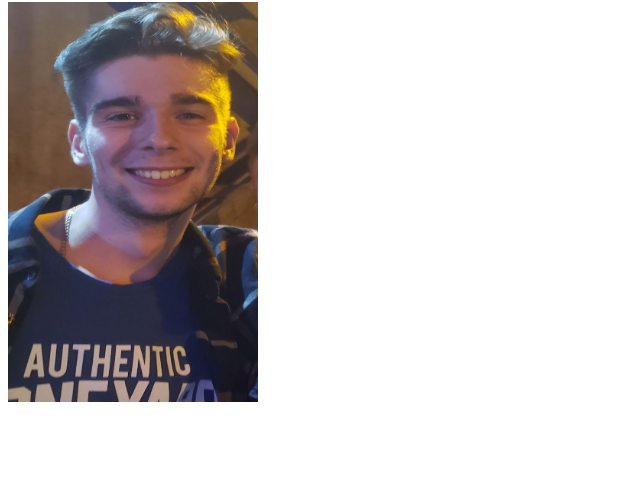
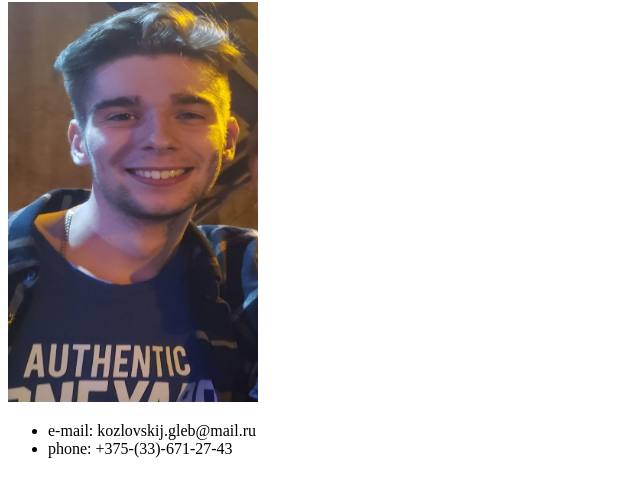
Before and after one commit to K-Dot911/rsschool-cv, a plain HTML site: page index.html in a window 1280 px wide. Shown: the part 78-574 px from the top of the page, without its empty margins (0-640 px from the left). Drawn offline with Linux system fonts and the light colour scheme.

Commit message:
feat: update social

```diff
--- a/index.html
+++ b/index.html
@@ -16,6 +16,14 @@
             <img src="Style/photo_2020-02-15_20-01-48.jpg" alt="Me" width="250" height="400">
           </div>
         </section>
+        <section class="social-info">
+          <div class="social">
+            <ul class="social-list">
+              <li>e-mail: kozlovskij.gleb@mail.ru</li>
+              <li>phone: +375-(33)-671-27-43</li>
+            </ul>
+          </div>
+        </section>
       </main>
     </header>
   </body>
```
